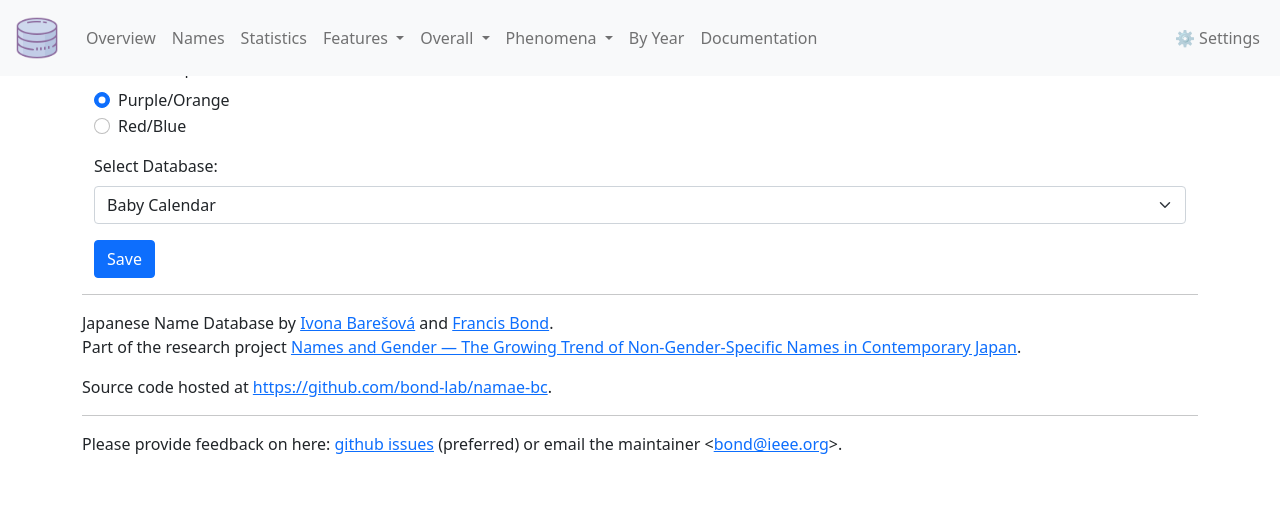
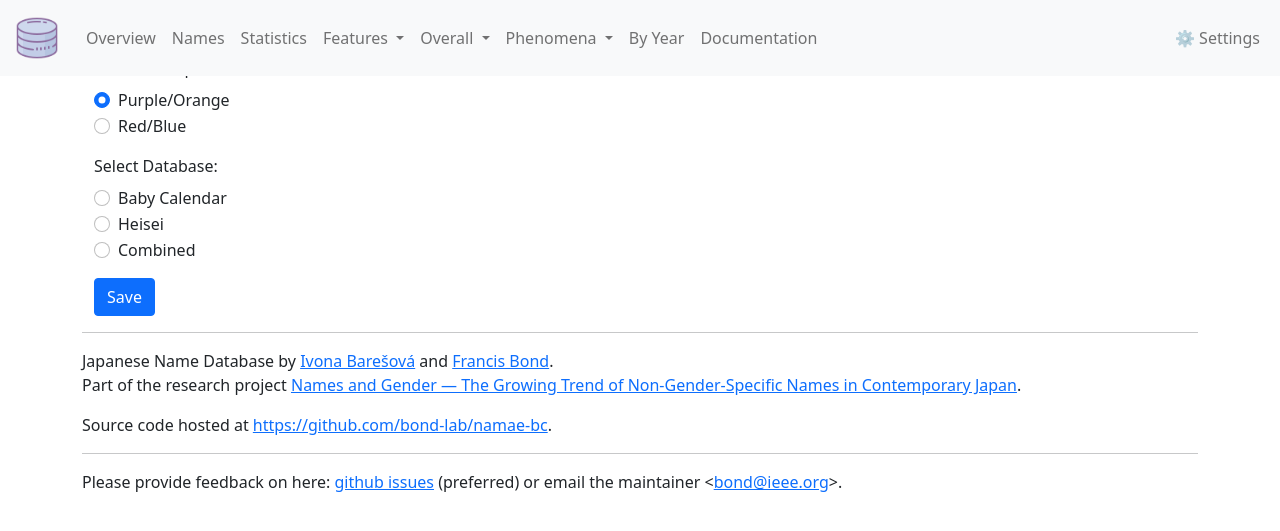
Before and after one commit to bond-lab/namae-bc, a Flask app: page /settings in a window 1280 px wide. Shown: the top 531 px of the page. Run offline with Flask 3, Linux system fonts and the light colour scheme; some libraries are stand-ins or nearby versions.

Commit message:
feat: Update database selection to radio buttons and save option in session

```diff
--- a/web/routes.py
+++ b/web/routes.py
@@ -118,6 +118,8 @@ def settings():
         else:
             session['male_color'] = 'orange'
             session['female_color'] = 'purple'
+        db_option = request.form.get('db_option', DEFAULT_DB_OPTION)
+        session['db_option'] = db_option
         return redirect(url_for('home'))
 
     return render_template(
--- a/web/templates/settings.html
+++ b/web/templates/settings.html
@@ -21,13 +21,16 @@
         </div>
         <div class="mb-3">
             <label class="form-label">Select Database:</label>
-            <select name="db_option" class="form-select">
+            <div>
                 {% for src, (table, display_name) in db_options.items() %}
-                <option value="{{ src }}" {% if session.get('db_option', DEFAULT_DB_OPTION) == src %}selected{% endif %}>
-                    {{ display_name }}
-                </option>
+                <div class="form-check">
+                    <input class="form-check-input" type="radio" name="db_option" id="db_option_{{ src }}" value="{{ src }}" {% if session.get('db_option', DEFAULT_DB_OPTION) == src %}checked{% endif %}>
+                    <label class="form-check-label" for="db_option_{{ src }}">
+                        {{ display_name }}
+                    </label>
+                </div>
                 {% endfor %}
-            </select>
+            </div>
         </div>
         <button type="submit" class="btn btn-primary">Save</button>
     </form>
```
